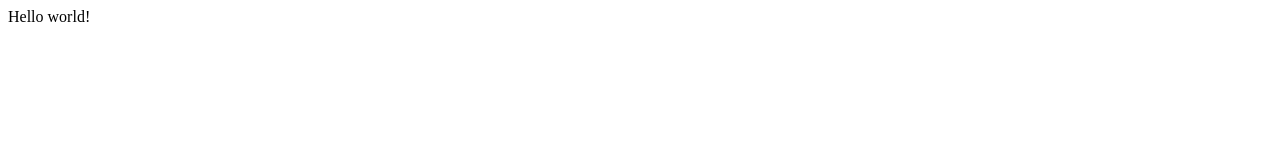
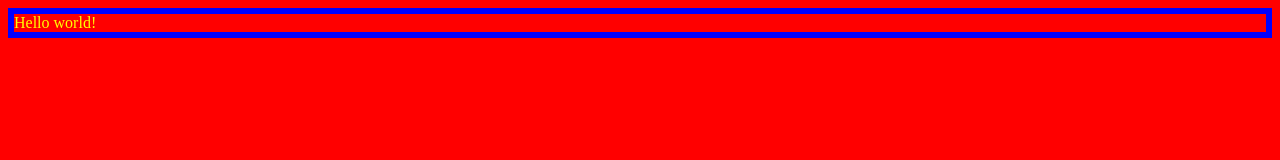
Before and after one commit to AleksBartov/AleksBartov.github.io, a Gatsby site: page / in a window 1280 px wide. Built offline with nearby package versions, Linux system fonts and the light colour scheme; Gatsby itself is replaced by a stand-in of ours.

Commit message:
scss used

```diff
--- /dev/null
+++ b/gatsby-browser.js
@@ -0,0 +1 @@
+import './src/styles/global.scss'
--- a/gatsby-config.js
+++ b/gatsby-config.js
@@ -21,5 +21,6 @@ module.exports = {
         theme_color: `#596275`,
       },
     },
+    `gatsby-plugin-sass`,
   ],
 }
--- a/package.json
+++ b/package.json
@@ -17,6 +17,8 @@
   "dependencies": {
     "gatsby": "^2.24.67",
     "gatsby-plugin-manifest": "^2.4.34",
+    "gatsby-plugin-sass": "^2.3.16",
+    "node-sass": "^4.14.1",
     "react": "^16.12.0",
     "react-dom": "^16.12.0"
   },
--- a/src/pages/index.js
+++ b/src/pages/index.js
@@ -1,5 +1,6 @@
 import React from "react"
+import { title } from './index.module.scss'
 
 export default function Home() {
-  return <div>Hello world!</div>
+  return <div className={title}>Hello world!</div>
 }
--- /dev/null
+++ b/src/pages/index.module.scss
@@ -0,0 +1,5 @@
+$primary-color: #ff0;
+
+.title {
+    color: $primary-color;
+}
--- /dev/null
+++ b/src/styles/global.scss
@@ -0,0 +1,7 @@
+html {
+    background-color: red;
+
+    div {
+        border: 2px solid blue;
+    }
+  }
```
Also changed, not shown: 1 other file.
